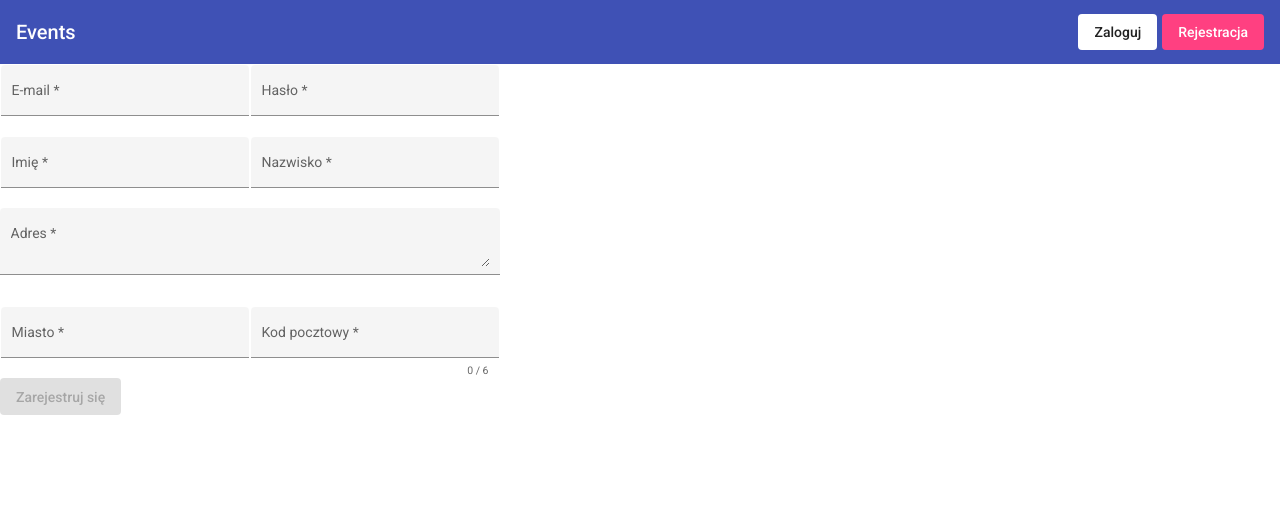
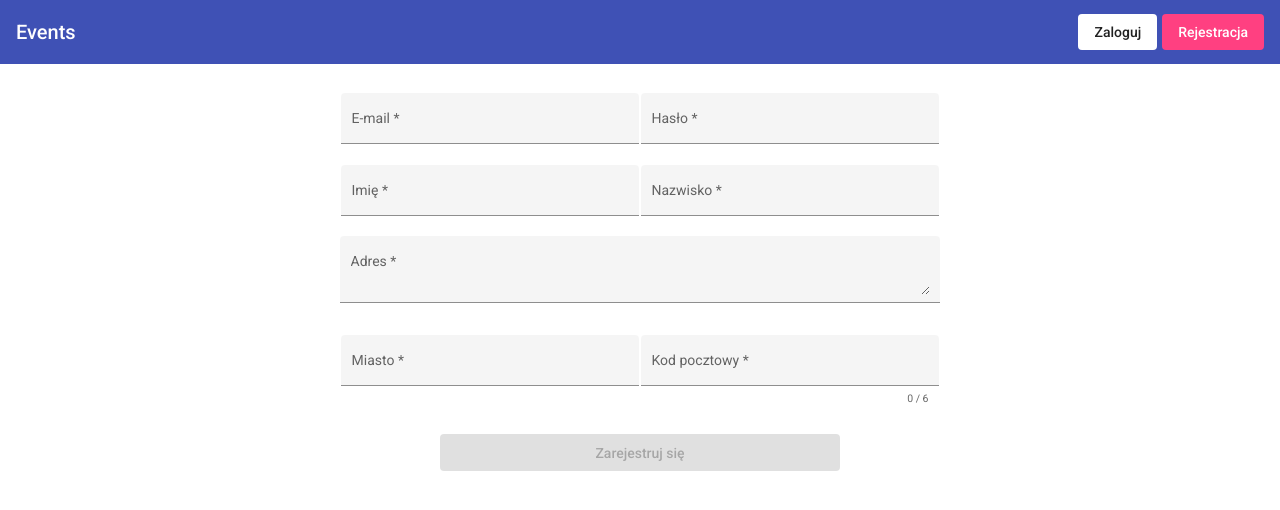
Before and after one commit to mikoogla/Events-app, an Angular app: page / in a window 1280 px wide. Both pictures are taken after a click on the button "Rejestracja". Shown: the top 510 px of the page. Built offline with nearby package versions, Linux system fonts and the light colour scheme.

Commit message:
center register new user form, move tooltip style to global app css

```diff
--- a/src/app/app.component.css
+++ b/src/app/app.component.css
@@ -0,0 +1,3 @@
+::ng-deep .mat-tooltip {
+    font-size: 14px;
+  }
--- a/src/app/list-available-events/list-available-events.component.css
+++ b/src/app/list-available-events/list-available-events.component.css
@@ -41,7 +41,3 @@
   .licznik{
     margin-top: 10px;
   }
-
-  ::ng-deep .mat-tooltip {
-    font-size: 14px;
-  }
--- a/src/app/register-user/register-user.component.css
+++ b/src/app/register-user/register-user.component.css
@@ -1,9 +1,20 @@
 .example-form {
-    min-width: 150px;
-    max-width: 500px;
+    max-width: 600px;
+    margin: 2em auto;
+    text-align: center;
+    display: block;
+    min-width: 300px;
+    width: 100%;
+  }
+  .example-full-width {
     width: 100%;
   }
 
-  .example-full-width {
+  .zarejestruj {
+    max-width: 400px;
+    margin: 2em auto;
+    text-align: center;
+    display: block;
+    min-width: 150px;
     width: 100%;
   }
```
Also changed, not shown: src/app/register-user/register-user.component.html (line endings or trailing spaces).
